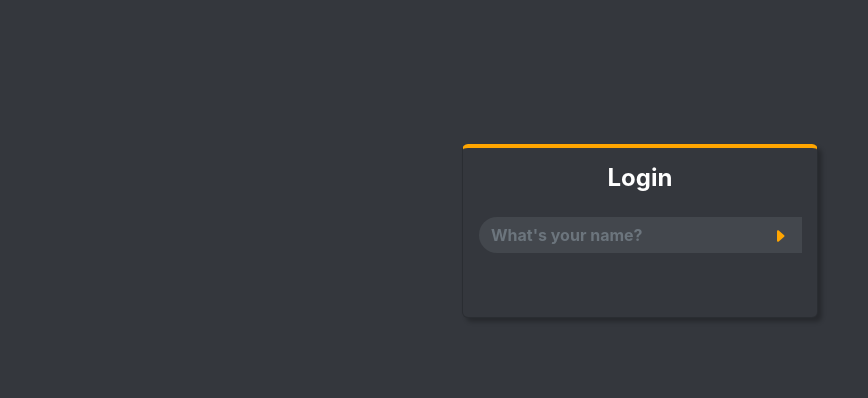
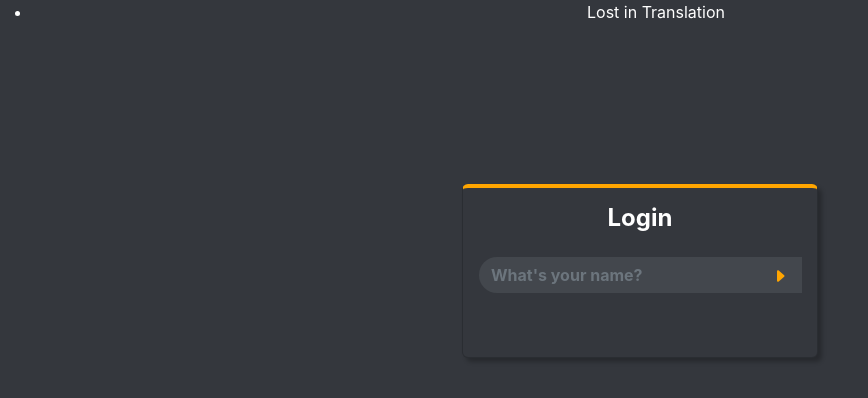
Before and after one commit to TintinPetersson/lost-in-translation, a React (Create React App) app in the folder my-first-app/: page / in a window 1280 px wide. Shown: the top 398 px of the page, without its empty margins (0-868 px from the left). Built offline with nearby package versions, Linux system fonts and the light colour scheme; no server answers.

Commit message:
feat: Navbar funconality completed.

```diff
--- a/my-first-app/src/App.css
+++ b/my-first-app/src/App.css
@@ -83,4 +83,5 @@
   position: absolute;
   right: 0;
   top: 0;
+  z-index: 200;
 }
--- a/my-first-app/src/App.js
+++ b/my-first-app/src/App.js
@@ -1,5 +1,6 @@
 import { BrowserRouter, Route, Routes } from 'react-router-dom';
 import './App.css';
+import Navbar from './components/Navbar/Navbar';
 import Login from './views/Login.js'
 import Profile from './views/Profile';
 import Translation from './views/Translation';
@@ -9,6 +10,7 @@ function App() {
   return (
     <BrowserRouter>
       <div className="App">
+        <Navbar />
         <Routes>
           <Route path="/" element={<Login />} />
           <Route path="/translation" element={<Translation />} />
--- /dev/null
+++ b/my-first-app/src/components/Navbar/Navbar.js
@@ -0,0 +1,30 @@
+import { NavLink } from "react-router-dom";
+import { useUser } from "../../context/UserContext";
+
+const Navbar = () => {
+
+    const { user } = useUser()
+
+    return (
+        <nav>
+            <ul>
+                <li>Lost in Translation</li>
+            </ul>
+            {user !== null &&
+                <ul>
+                    <li>
+                        <NavLink to="/translation">Translations</NavLink>
+                    </li>
+                    <li>
+                        <NavLink to="/profile">Profile</NavLink>
+                    </li>
+                    <li>
+                        {user.username}
+                    </li>
+                </ul>
+            }
+        </nav>
+    )
+}
+
+export default Navbar
--- a/my-first-app/src/components/Profile/ProfileActions.js
+++ b/my-first-app/src/components/Profile/ProfileActions.js
@@ -1,11 +1,24 @@
 import { Link } from "react-router-dom"
+import { STORAGE_KEY_USER } from "../../const/StorageKeys";
+import { useUser } from "../../context/UserContext";
+import { storageDelete } from "../../utils/Storage";
 
 const ProfileAction = () => {
+
+    const { setUser } = useUser()
+
+    const handleLogoutClick = () => {
+        if (window.confirm("Are you sure?")) {
+            storageDelete(STORAGE_KEY_USER)
+            setUser(null)
+        }
+    }
+
     return (
         <ul>
             <li><Link to="/translation">Translation</Link></li>
             <li><button>Clear history</button></li>
-            <li><button>Logout</button></li>
+            <li><button onClick={handleLogoutClick}>Logout</button></li>
         </ul>
     )
 }
--- a/my-first-app/src/utils/storage.js
+++ b/my-first-app/src/utils/storage.js
@@ -10,3 +10,7 @@ export const storageRead = (key) => {
 
     return null
 }
+
+export const storageDelete = (key) => {
+    localStorage.removeItem(key);
+}
```
